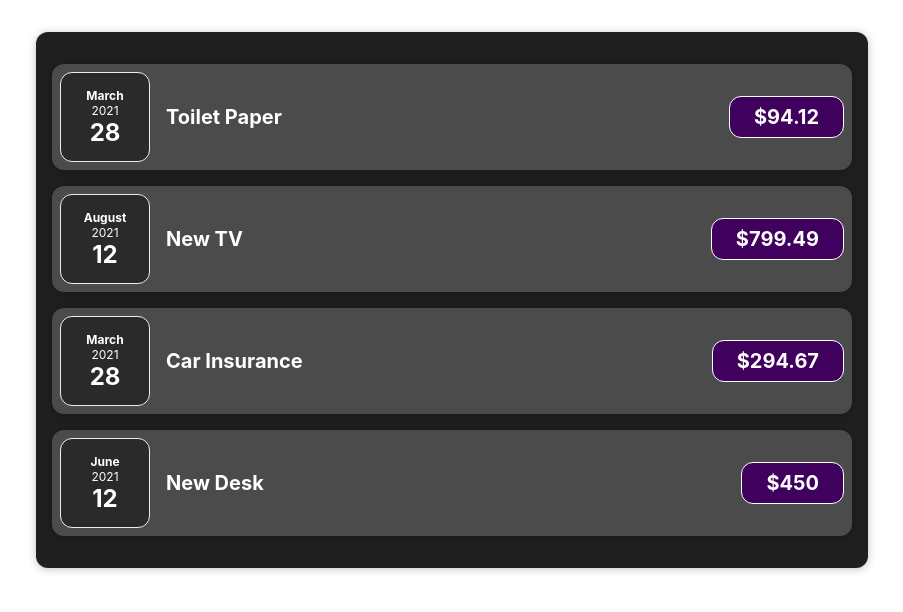
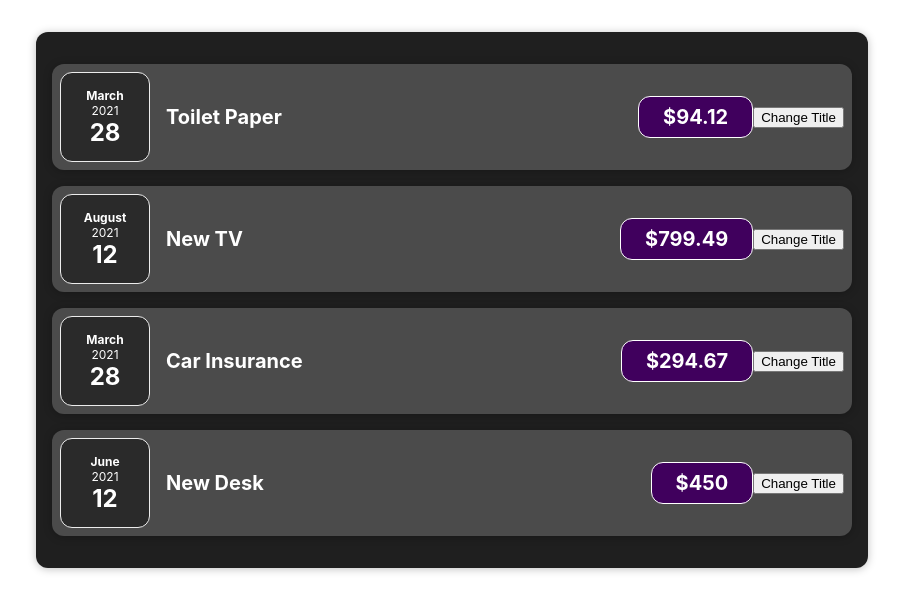
Before and after one commit to hertermat/expense-guide, a React (Create React App) app: page / in a window 1280 px wide. Shown: the top 612 px of the page, without its empty margins (188-1091 px from the left). Built offline with nearby package versions, Linux system fonts and the light colour scheme.

Commit message:
Adding useState to update ExpenseItem Titles

```diff
--- a/src/components/Expenses/ExpenseItem.js
+++ b/src/components/Expenses/ExpenseItem.js
@@ -1,17 +1,24 @@
 import './ExpenseItem.css';
 import ExpenseDate from './ExpenseDate';
 import Card from '../UI/Card';
-import React from 'react';
+import React, {useState} from 'react';
 
 function ExpenseItem(props) {
+
+    const [title, setTitle] = useState(props.title);
+
+    const clickHandler = () => {
+        setTitle('Updated');
+    }
 
     return (
     <Card className='expense-item'>
         <ExpenseDate date={props.date} />
         <div className='expense-item__description'>
-            <h2>{props.title}</h2>
+            <h2>{title}</h2>
             <div className='expense-item__price'>${props.amount}</div>
         </div>
+        <button onClick={clickHandler}>Change Title</button>
     </Card>
     );
 }
```
